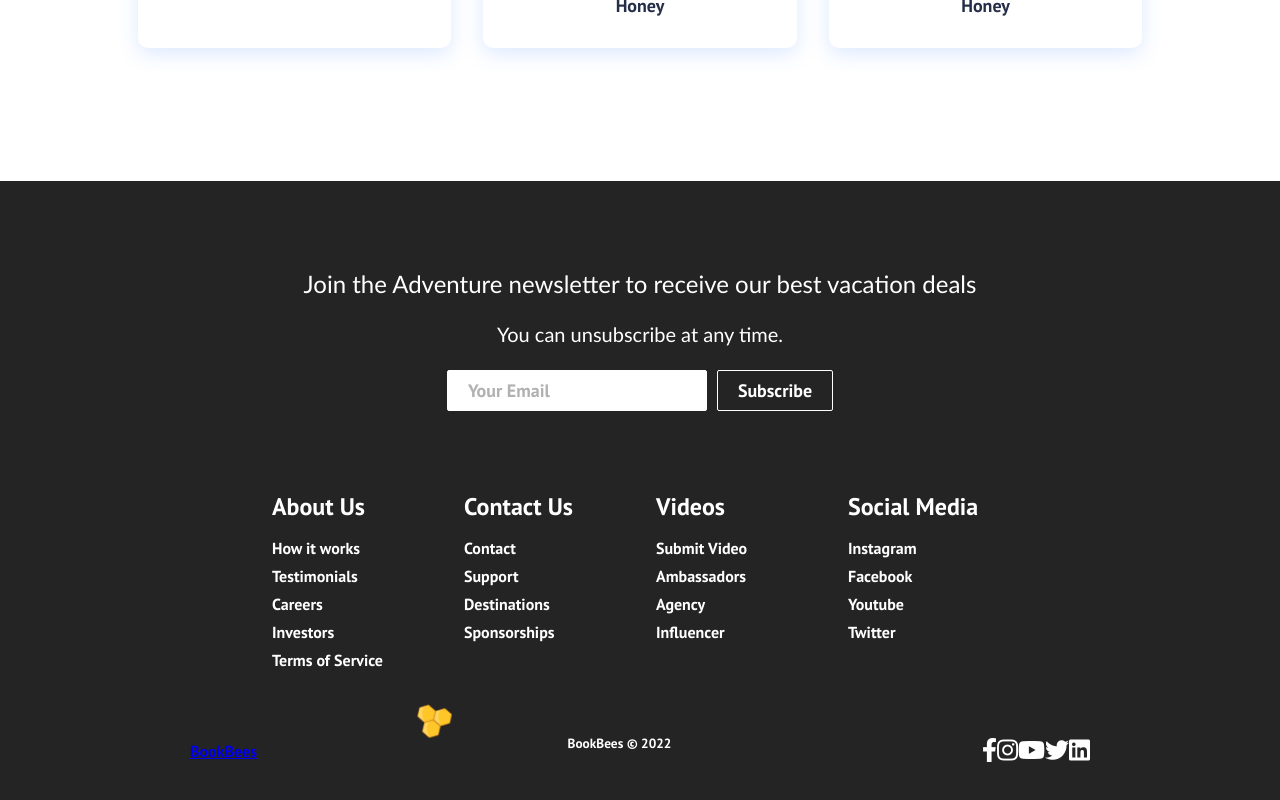
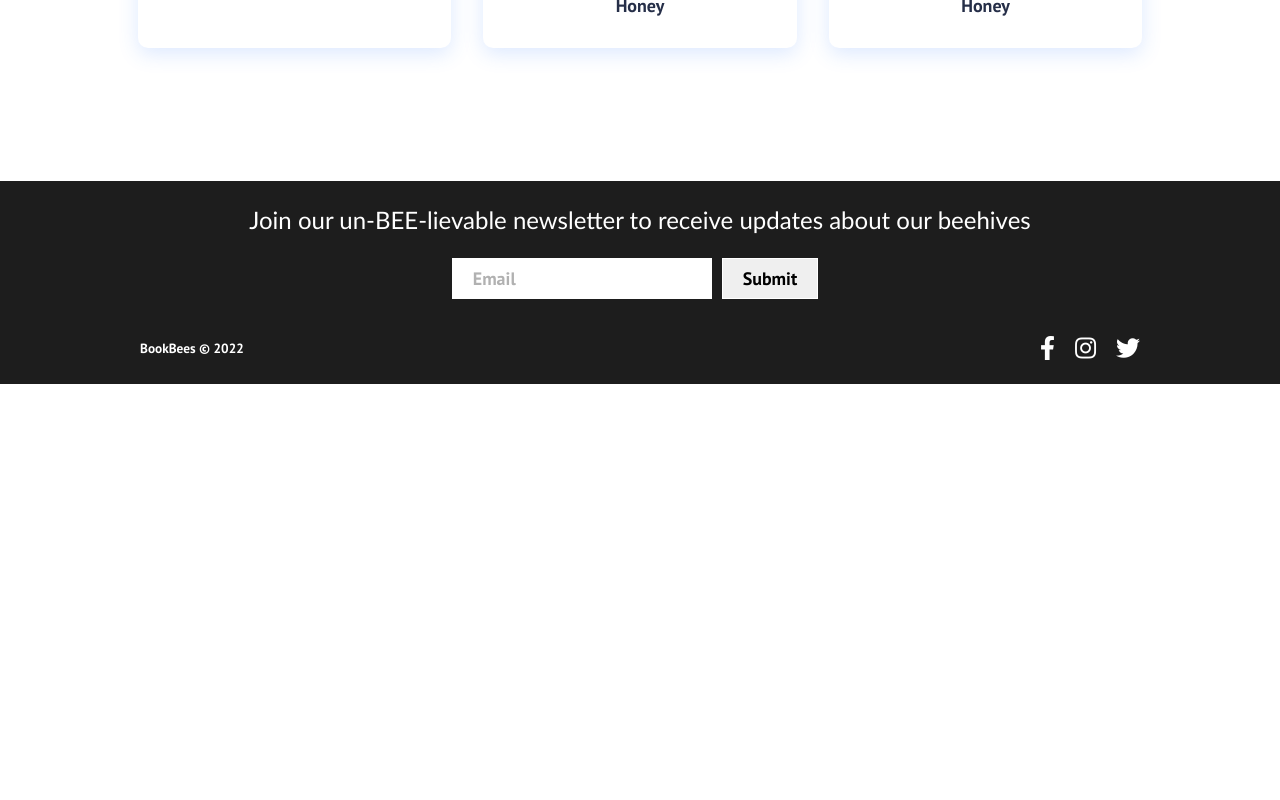
Before and after one commit to marmikpatel19/BookAway, a React (Create React App) app: page / in a window 1280 px wide. Shown: the part 1744-2544 px from the top of the page. After the commit the page ends 2128 px from the top, so only its background shows below. Built offline with nearby package versions, Linux system fonts and the light colour scheme.

Commit message:
refactor footer

```diff
--- a/src/components/Footer.css
+++ b/src/components/Footer.css
@@ -1,159 +1,82 @@
-.footer-container {
-  background-color: #242424;
-  padding: 4rem 0 2rem 0;
+.footer-container,
+.footer-newsletter {
   display: flex;
   flex-direction: column;
   justify-content: center;
   align-items: center;
 }
 
-.footer-subscription {
-  display: flex;
-  flex-direction: column;
-  justify-content: center;
-  align-items: center;
+.footer-container {
+  background-color: #1d1d1d;
+  padding-bottom: 20px;
+}
+
+.footer-newsletter {
   text-align: center;
-  margin-bottom: 24px;
   padding: 24px;
   color: white;
 }
 
-.footer-subscription > p {
+.footer-newsletter > p {
   font-family: "Trebuchet MS", "Lucida Sans Unicode", "Lucida Grande",
     "Lucida Sans", Arial, sans-serif;
 }
 
-.footer-subscription-heading {
+.footer-newsletter-heading {
   margin-bottom: 24px;
   font-size: 24px;
 }
 
-.footer-subscription-text {
-  margin-bottom: 24px;
-  font-size: 20px;
-}
-
-.footer-input {
+.footer-input,
+.footer-submit-btn {
   padding: 8px 20px;
-  border-radius: 2px;
-  margin-right: 10px;
-  outline: none;
-  border: none;
+  margin: 0px 10px 10px 0px;
   font-size: 18px;
-  margin-bottom: 16px;
   border: 1px solid white;
 }
 
-.footer-links {
-  width: 100%;
-  max-width: 1000px;
-  display: flex;
-  justify-content: center;
-}
-
-.footer-link-wrapper {
-  display: flex;
-}
-
-.footer-link-items {
-  display: flex;
-  flex-direction: column;
-  align-items: flex-start;
-  margin: 16px;
-  text-align: left;
-  width: 160px;
-  box-sizing: border-box;
-}
-
-.footer-link-items h2 {
-  margin-bottom: 16px;
-}
-
-.footer-link-items > h2 {
+.footer-submit-btn:hover {
+  transform: scale(1.05);
+  cursor: pointer;
+  background-color: #1d1d1d;
   color: white;
-}
-
-.footer-link-items a {
-  color: white;
-  text-decoration: none;
-  margin-bottom: 8px;
-}
-
-.footer-link-items a:hover {
-  color: #e9e9e9;
-  transition: 0.3s ease-out;
-}
-
-.footer-email-form h2 {
-  margin-bottom: 32px;
 }
 
 .footer-input::placeholder {
   color: #b1b1b1;
 }
 
-/*Social Icons*/
 .social-icon-link {
   color: white;
   font-size: 24px;
 }
 
-.social-media {
+.social {
   max-width: 1000px;
   width: 100%;
 }
 
-.social-media-wrap {
-  display: flex;
-  justify-content: space-between;
-  align-items: center;
-  width: 90%;
-  max-width: 1000px;
-  margin: 40px auto 0 auto;
-}
-
+.social-wrap,
 .social-icons {
   display: flex;
   justify-content: space-between;
   align-items: center;
-  width: 240px;
 }
 
-.social-logo {
-  color: white;
-  justify-self: start;
-  margin-left: 20px;
-  cursor: pointer;
-  text-decoration: none;
-  font-size: 2rem;
-  display: flex;
-  align-self: center;
-  margin-bottom: 16px;
+.social-icons {
+  width: 100px;
 }
 
-.website-rights {
+.BookBees-copyright {
   color: white;
-  margin-bottom: 16px;
 }
 
 @media screen and (max-width: 820px) {
-  .footer-links {
-    padding-top: 2rem;
-  }
-
   .footer-input {
     width: 100%;
   }
 
-  .btn {
-    width: 100%;
-  }
-
-  .footer-link-wrapper {
-    flex-direction: column;
-  }
-
-  .social-media-wrap {
+  .social-wrap {
     flex-direction: column;
   }
 }
--- a/src/components/Footer.jsx
+++ b/src/components/Footer.jsx
@@ -1,120 +1,40 @@
 import React from "react";
-import { Link } from "react-router-dom";
-import { Button } from "./Button";
 import "./Footer.css";
 
 function Footer() {
   return (
     <div className="footer-container">
-      <section className="footer-subscription">
-        <p className="footer-subscription-heading">
-          Join the Adventure newsletter to receive our best vacation deals
+      <section className="footer-newsletter">
+        <p className="footer-newsletter-heading">
+          Join our un-BEE-lievable newsletter to receive updates about our
+          beehives
         </p>
-        <p className="footer-subscription-text">
-          You can unsubscribe at any time.
-        </p>
-        <div className="input-areas">
+        <div>
           <form>
             <input
               type="email"
               name="email"
-              placeholder="Your Email"
+              placeholder="Email"
               className="footer-input"
             />
-            <Button buttonStyle="btn--outline">Subscribe</Button>
+            <input type="submit" value="Submit" className="footer-submit-btn" />
           </form>
         </div>
       </section>
-      <div class="footer-links">
-        <div className="footer-link-wrapper">
-          <div class="footer-link-items">
-            <h2>About Us</h2>
-            <Link to="/sign-up">How it works</Link>
-            <Link to="/">Testimonials</Link>
-            <Link to="/">Careers</Link>
-            <Link to="/">Investors</Link>
-            <Link to="/">Terms of Service</Link>
-          </div>
-          <div class="footer-link-items">
-            <h2>Contact Us</h2>
-            <Link to="/">Contact</Link>
-            <Link to="/">Support</Link>
-            <Link to="/">Destinations</Link>
-            <Link to="/">Sponsorships</Link>
-          </div>
-        </div>
-        <div className="footer-link-wrapper">
-          <div class="footer-link-items">
-            <h2>Videos</h2>
-            <Link to="/">Submit Video</Link>
-            <Link to="/">Ambassadors</Link>
-            <Link to="/">Agency</Link>
-            <Link to="/">Influencer</Link>
-          </div>
-          <div class="footer-link-items">
-            <h2>Social Media</h2>
-            <Link to="/">Instagram</Link>
-            <Link to="/">Facebook</Link>
-            <Link to="/">Youtube</Link>
-            <Link to="/">Twitter</Link>
-          </div>
-        </div>
-      </div>
-      <section className="social-media">
-        <div className="social-media-wrap">
-          <div className="footer-logo">
-            <Link to="/" className="footer-logo">
-              BookBees
-            </Link>
-            <img
-              src={require("../logo.png")}
-              alt="BookBees logo"
-              className="logo"
-              width="35px"
-            />
-          </div>
-          <small className="website-rights">BookBees © 2022</small>
-          <div className="social-iconrs">
-            <Link
-              className="social-icon-link facebook"
-              to="/"
-              target="_blank"
-              aria-label="Facebook"
-            >
+      <section className="social">
+        <div className="social-wrap">
+          <small className="BookBees-copyright">BookBees © 2022</small>
+          <div className="social-icons">
+            <a href="https://facebook.com" className="social-icon-link">
               <i className="fab fa-facebook-f"></i>
-            </Link>
-            <Link
-              className="social-icon-link instrgram"
-              to="/"
-              target="_blank"
-              aria-label="Instagram"
-            >
+            </a>
+            <a href="https://instagram.com" className="social-icon-link">
               <i className="fab fa-instagram"></i>
-            </Link>
-            <Link
-              class="social-icon-link youtube"
-              to="/"
-              target="_blank"
-              aria-label="Youtube"
-            >
-              <i class="fab fa-youtube" />
-            </Link>
-            <Link
-              class="social-icon-link twitter"
-              to="/"
-              target="_blank"
-              aria-label="Twitter"
-            >
+            </a>
+            <a href="https://twitter.com" className="social-icon-link">
               <i class="fab fa-twitter" />
-            </Link>
-            <Link
-              class="social-icon-link linkedin"
-              to="/"
-              target="_blank"
-              aria-label="LinkedIn"
-            >
-              <i class="fab fa-linkedin" />
-            </Link>
+              <i />
+            </a>
           </div>
         </div>
       </section>
```
